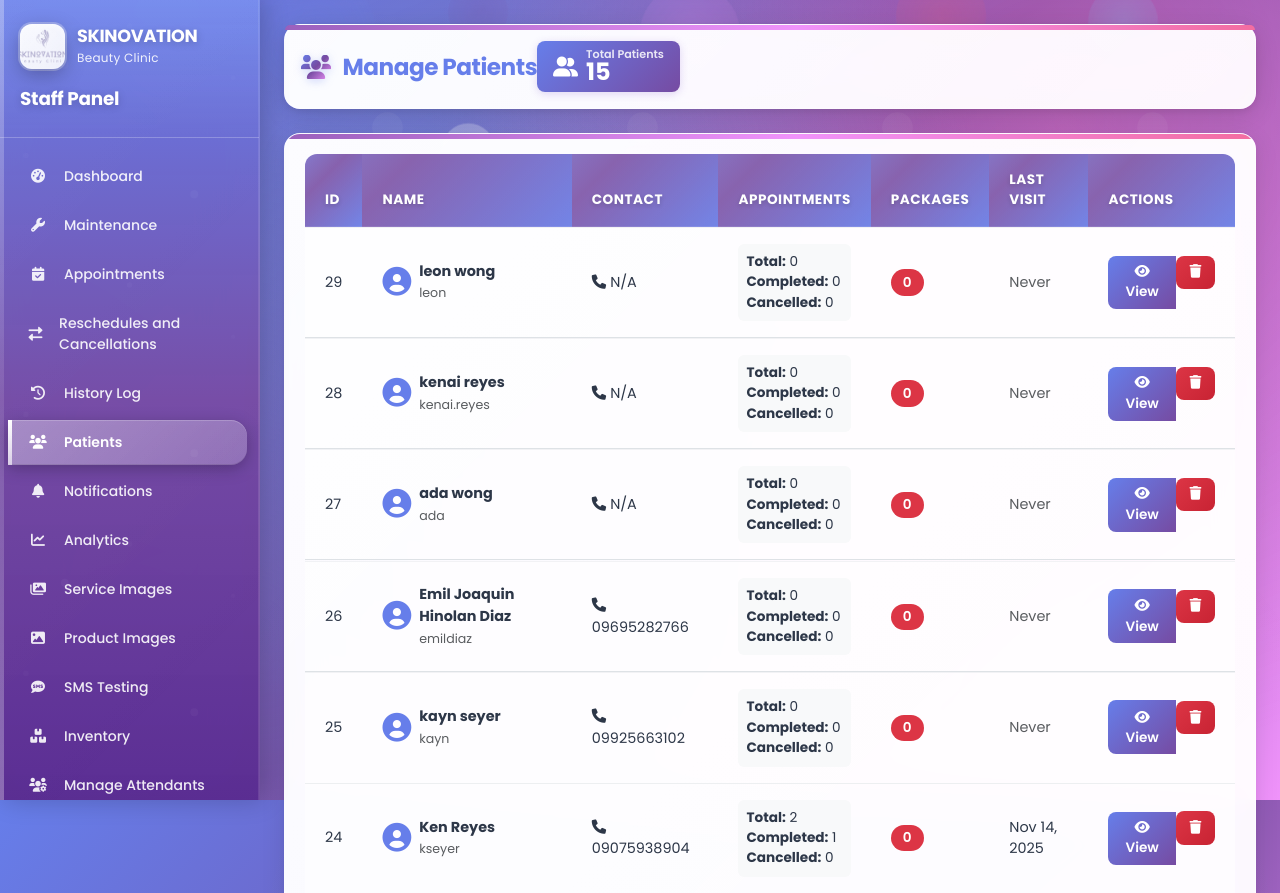
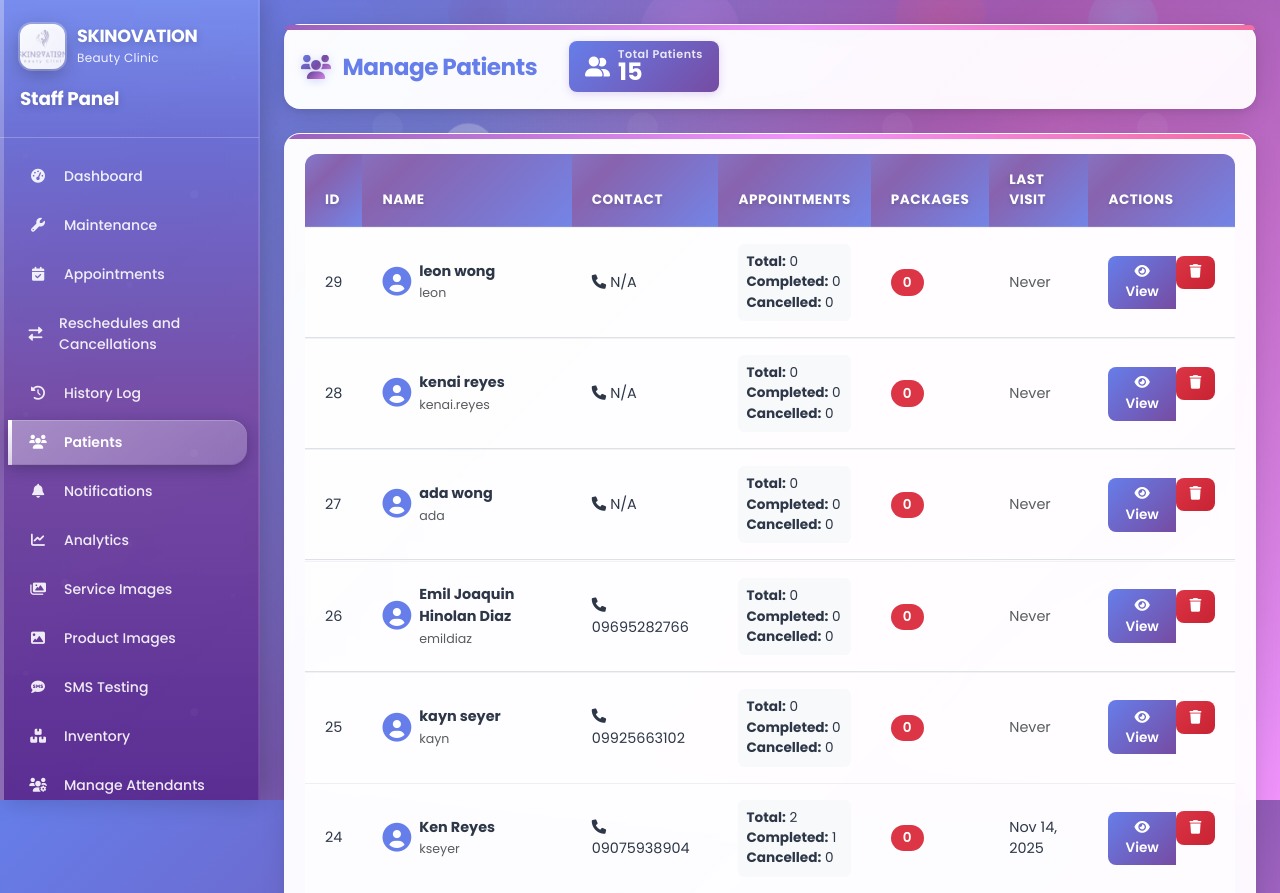
Before and after one commit to kseyer/Capstone-System-Final, a Django app: page /appointments/admin/patients/ in a window 1280 px wide; the page is wider, and only the part inside the window is pictured. Shown: the top 893 px of that part. Run offline with Django 5.2, Linux system fonts and the light colour scheme; a user stored in the database is signed in; data comes from the database, SQL or seed files in the repository.

Commit message:
Add spacing to 'Total Patients' text and improve alignment with page title

```diff
--- a/templates/appointments/admin_patients.html
+++ b/templates/appointments/admin_patients.html
@@ -197,10 +197,10 @@
                 Manage Patients
             </h1>
         </div>
-        <div class="patient-count-badge">
+        <div class="patient-count-badge" style="margin-left: 2rem;">
             <i class="fas fa-user-friends"></i>
             <div>
-                <div style="font-size: 0.7rem; opacity: 0.85; line-height: 1;">Total Patients</div>
+                <div style="font-size: 0.7rem; opacity: 0.85; line-height: 1; letter-spacing: 0.5px;">Total Patients</div>
                 <div class="patient-count-number">{{ total_patients }}</div>
             </div>
         </div>
```
